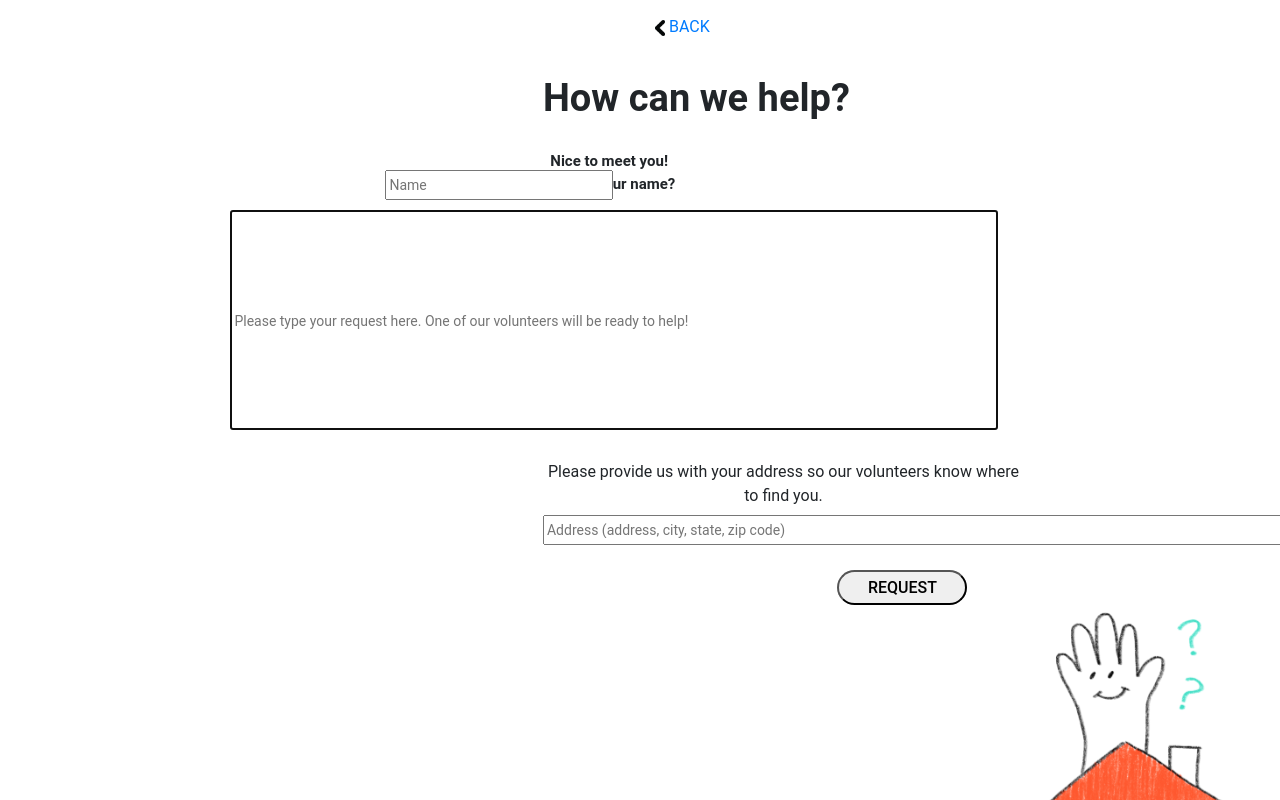
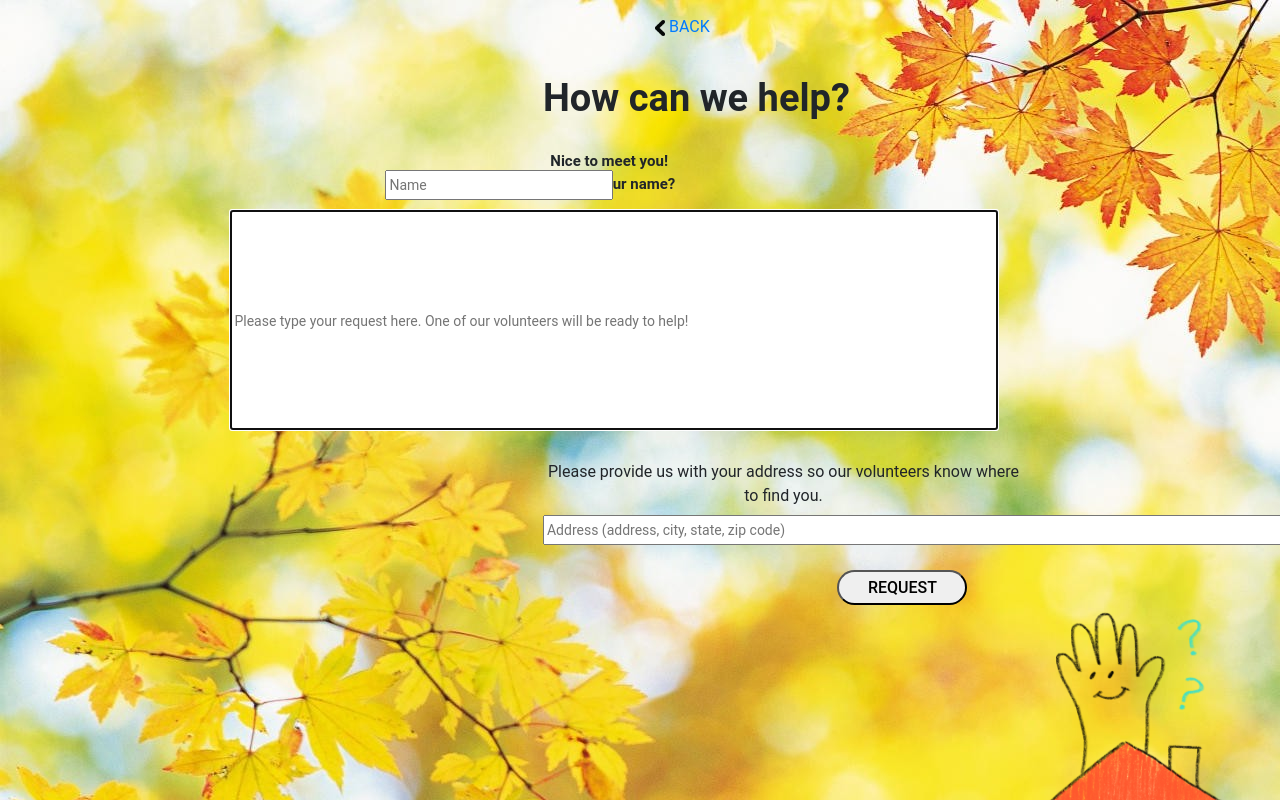
Before and after one commit to natethegreat34/HelpElders, a plain HTML site: page elder.html in a window 1280 px wide. Shown: the top 800 px of the page. Drawn offline with nearby package versions, Linux system fonts and the light colour scheme; a web font is replaced by a local one.

Commit message:
visually enhanced

```diff
--- a/elder.html
+++ b/elder.html
@@ -15,6 +15,12 @@
 <link href="../assets/dist/css/bootstrap.min.css" rel="stylesheet">
 
     <style>
+  body {
+    background-image: url('1.jpg');
+  }
+
+
+
       .bd-placeholder-img {
         font-size: 1.125rem;
         text-anchor: middle;
```
Also changed, not shown: 1.jpg (added).
